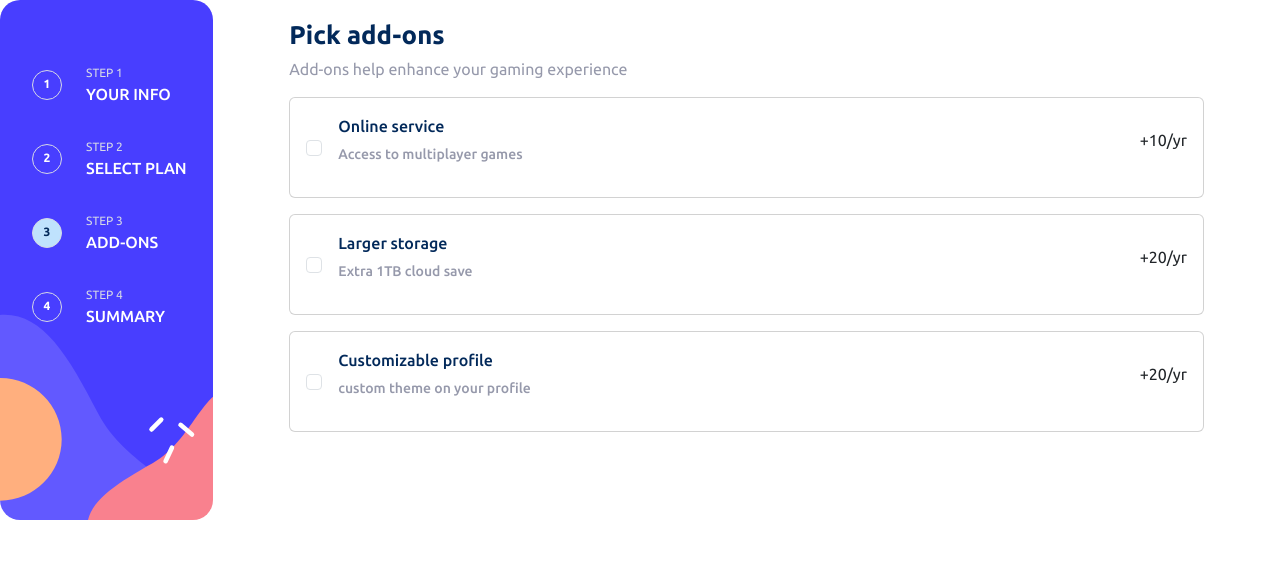
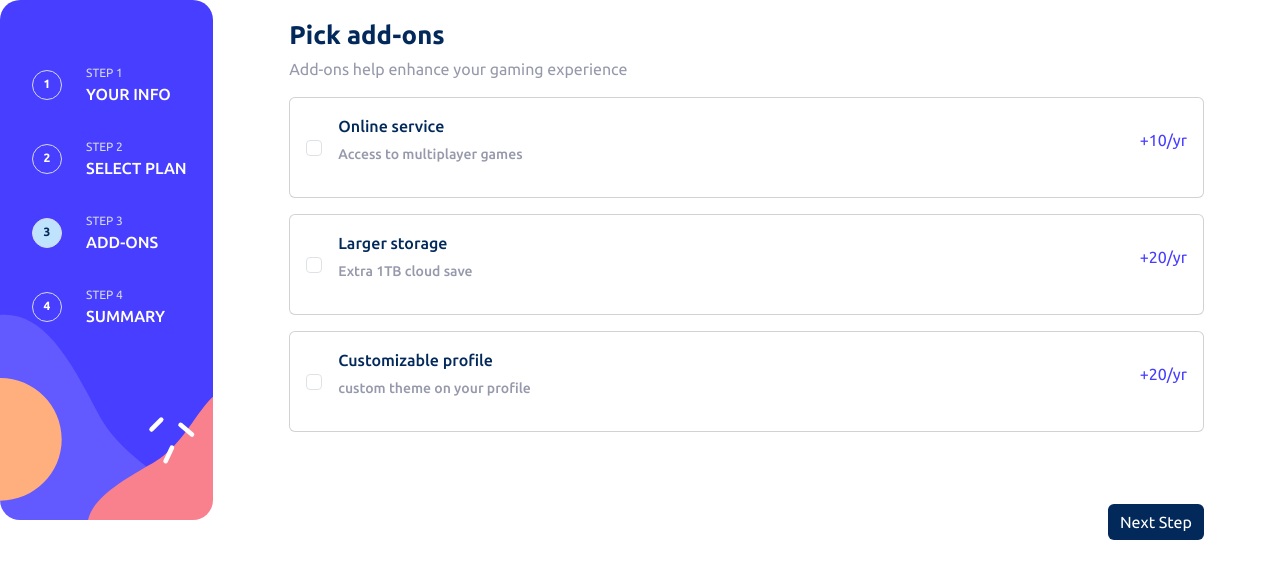
Before and after one commit to Rameswara-Rao/multi-step-form, a React (Vite) app: page / in a window 1280 px wide. Both pictures are taken after a click on the element 106 px from the left and 196 px from the top of the page. Shown: the top 578 px of the page. Built offline with nearby package versions, Linux system fonts and the light colour scheme.

Commit message:
add on page code check in

```diff
--- a/src/App.jsx
+++ b/src/App.jsx
@@ -1,7 +1,7 @@
 import { useContext } from "react";
 import { Container, Row, Col, Card } from "react-bootstrap";
 import SelectPlan from "./components/selectPlan/SelectPlan";
-import Summary from "./components/Summary";
+import Summary from "./components/summary/Summary";
 import AddOns from "./components/addOns/AddOns";
 import PersonalInfo from "./components/personalInfo/PersonalInfo";
 import SideNav from "./components/sideNav/SideNav";
--- a/src/components/Summary.jsx
+++ /dev/null
@@ -1,8 +0,0 @@
-
-const Summary = () => {
-  return (
-    <div>Summary</div>
-  )
-}
-
-export default Summary
--- a/src/components/addOns/AddOns.jsx
+++ b/src/components/addOns/AddOns.jsx
@@ -1,35 +1,52 @@
-import { useContext } from "react";
-import { Card, Col, Row, Image, Form, Button, Stack } from "react-bootstrap";
+import { useContext, useState } from "react";
+import { Card, Form, Stack, Button } from "react-bootstrap";
 import { FormContext } from "../../context/FormContext";
 import "./AddOnsStyle.css";
 
 const AddOns = () => {
   const { formData, updateFormData, nextStep } = useContext(FormContext);
-  console.log(formData?.selectPlan?.plan);
+  const [selectedAddOn, setSelectedAddOn] = useState(formData.addOns || []);
 
   const pickAddOnsData = [
     {
-      id: 1,
+      id: "online-service",
       addOnName: "Online service",
       addOnDesc: "Access to multiplayer games",
       addOnPriceMonth: "+$1/mo",
       addOnPriceYear: "+10/yr",
     },
     {
-      id: 2,
+      id: "larger-storage",
       addOnName: "Larger storage",
       addOnDesc: "Extra 1TB cloud save",
       addOnPriceMonth: "+$2/mo",
       addOnPriceYear: "+20/yr",
     },
     {
-      id: 3,
+      id: "customizable-profile",
       addOnName: "Customizable profile",
       addOnDesc: "custom theme on your profile",
       addOnPriceMonth: "+$2/mo",
       addOnPriceYear: "+20/yr",
     },
   ];
+
+  const handleCheckboxChange = (event) => {
+    const { id, checked } = event.target;
+    setSelectedAddOn((prevSelectedAddOns) => {
+      if (checked) {
+        return [...prevSelectedAddOns, id];
+      } else {
+        return prevSelectedAddOns.filter((addOn) => addOn !== id);
+      }
+    });
+  };
+
+  const handleSubmit = (e) => {
+    e.preventDefault();
+    updateFormData({ ...formData, addOns: selectedAddOn });
+    nextStep();
+  };
 
   return (
     <div>
@@ -39,13 +56,20 @@ const AddOns = () => {
       </p>
       {pickAddOnsData.map((data) => {
         return (
-          <Card key={data.id} className="mt-3 addOn-card">
+          <Card
+            key={data.id}
+            className={`mt-3 addOn-card ${
+              selectedAddOn.includes(data.id) ? "addOn-card-active" : ""
+            }`}
+          >
             <Card.Body>
               <Stack direction="horizontal">
                 <div>
-                  <Form.Check // prettier-ignore
+                  <Form.Check
                     type={"checkbox"}
                     id={data.id}
+                    checked={selectedAddOn.includes(data.id)}
+                    onChange={handleCheckboxChange}
                   />
                 </div>
                 <div className="ms-3">
@@ -53,7 +77,7 @@ const AddOns = () => {
                   <p className="addOn-desc">{data.addOnDesc}</p>
                 </div>
                 <div className="ms-auto">
-                  <p>
+                  <p className="addon-price">
                     {formData?.selectPlan?.plan === "monthly"
                       ? data.addOnPriceMonth
                       : data.addOnPriceYear}
@@ -64,6 +88,12 @@ const AddOns = () => {
           </Card>
         );
       })}
+
+      <div className="text-end mt-5 pt-sm-4">
+        <Button onClick={handleSubmit} className="next-step">
+          Next Step
+        </Button>
+      </div>
     </div>
   );
 };
--- a/src/components/addOns/AddOnsStyle.css
+++ b/src/components/addOns/AddOnsStyle.css
@@ -1,4 +1,5 @@
-.addOn-card {
+.addOn-card:hover {
+  border: 1px solid var(--purplish-blue) !important;
 }
 
 .addOn-name {
@@ -6,9 +7,18 @@
   color: var(--marine-blue);
 }
 
-.addOn-desc{
-    color: var(--cool-gray);
-    font-weight: 500;
-    margin-top: -10px;
-    font-size: 14px;
+.addOn-desc {
+  color: var(--cool-gray);
+  font-weight: 500;
+  margin-top: -10px;
+  font-size: 14px;
 }
+
+.addon-price {
+  color: var(--purplish-blue);
+}
+
+.addOn-card-active {
+  border: 1px solid var(--purplish-blue) !important;
+  background-color: var(--alabaster) !important;
+}
--- /dev/null
+++ b/src/components/summary/Summary.jsx
@@ -0,0 +1,19 @@
+import { useContext } from "react";
+import { FormContext } from "../../context/FormContext";
+
+const Summary = () => {
+  const { formData, updateFormData, nextStep } = useContext(FormContext);
+
+  return (
+    <div>
+      <p className="card-header-text">Pick add-ons</p>
+      <p className="card-header--secondary-text">
+        Add-ons help enhance your gaming experience
+      </p>
+
+
+    </div>
+  );
+};
+
+export default Summary;
```
